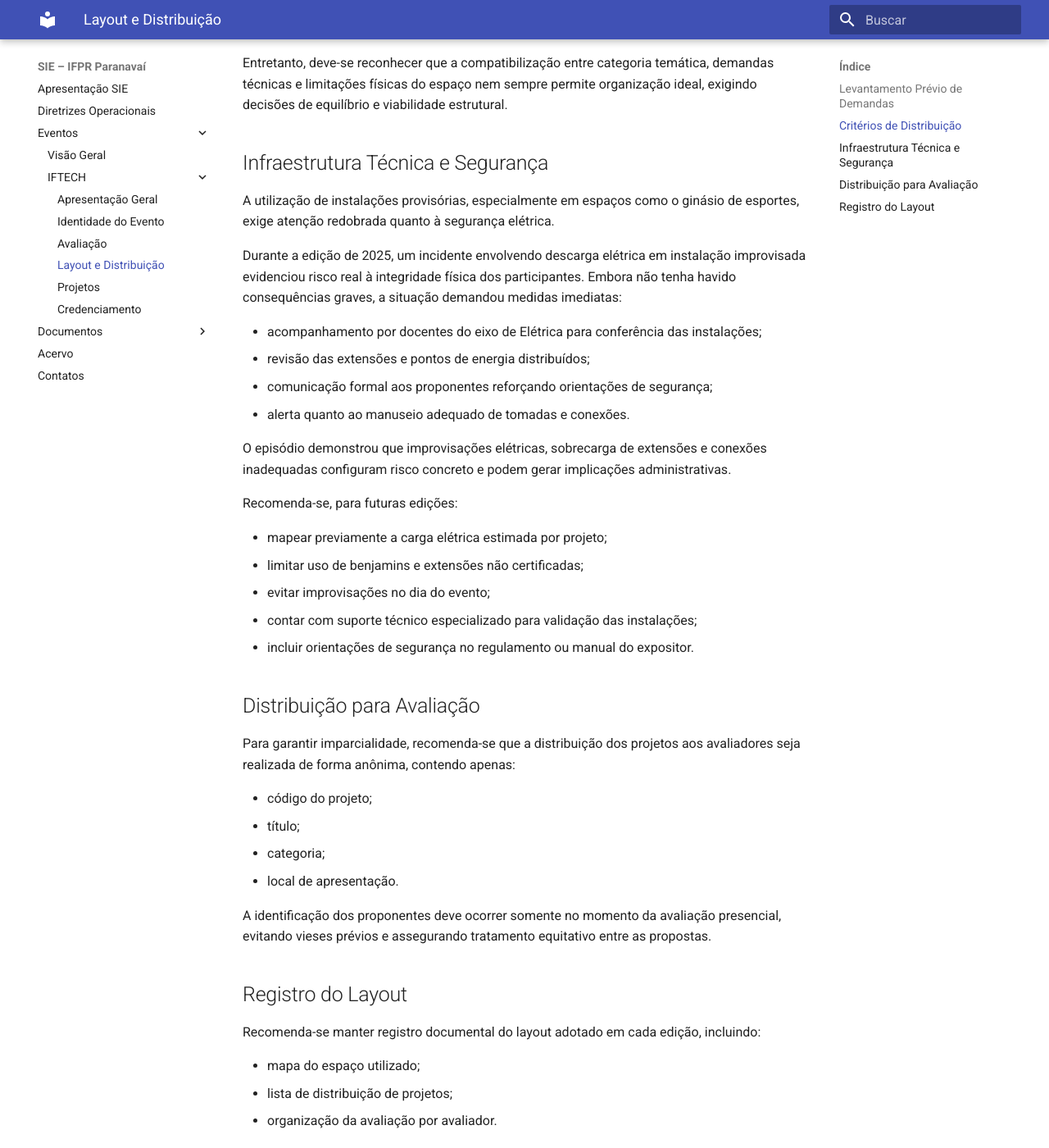
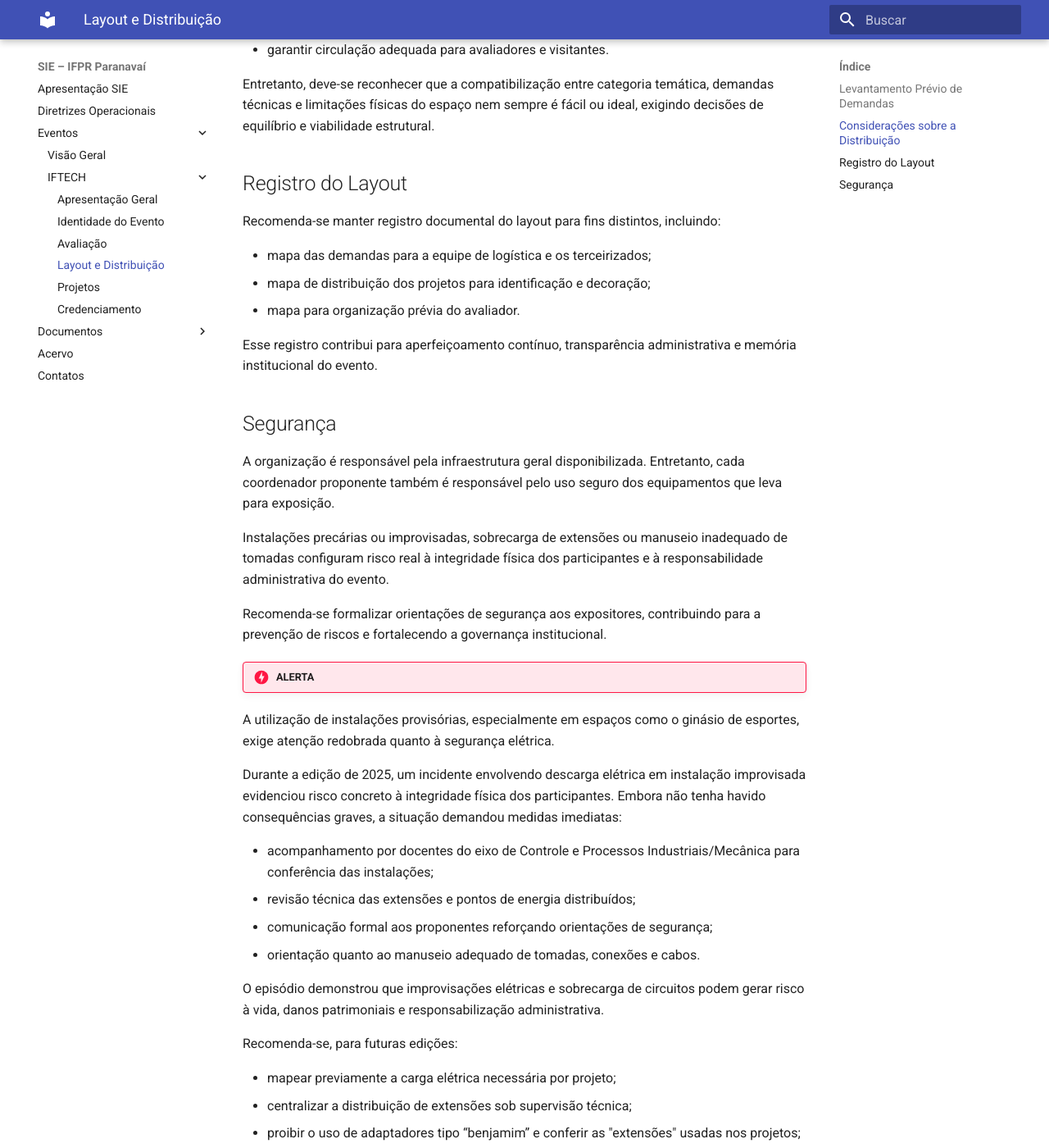
Before and after one commit to ifpr-sie-paranavai/dossie, an MkDocs documentation site: the page built from docs/eventos/iftech/layout.md, in a window 1280 px wide and 1400 px high, scrolled down 979 px. Shown: the whole window at 82% size. Built offline with MkDocs 1.6.1 and Material for MkDocs 9.7.7, drawn with Linux system fonts in a browser that asks for light colours; some of the changed text lies outside the part shown.

Commit message:
Update layout.md

```diff
--- a/docs/eventos/iftech/layout.md
+++ b/docs/eventos/iftech/layout.md
@@ -1,4 +1,4 @@
-# Layout e Distribuição dos Projetos
+# Infraestrutura e Layout
 
 A definição do layout constitui etapa estratégica na organização da IFTECH, impactando diretamente a fluidez do evento, a experiência dos participantes, a segurança operacional e a imparcialidade do processo avaliativo.
 
@@ -14,10 +14,10 @@ Antes da definição da distribuição dos projetos no espaço físico, recomend
 
 O conhecimento prévio dessas demandas possibilita melhor organização do ambiente, reduz ajustes de última hora e contribui para a segurança da instalação.
 
-A distribuição de 2025 encontra-se registrada na pasta:
+As informações coletadas em 2025 encontram-se registradas no Google Drive na pasta:
 IFTECH2025/Infraestrutura e Layout.
 
-## Critérios de Distribuição
+## Considerações sobre a Distribuição
 
 Sempre que possível, recomenda-se:
 
@@ -27,55 +27,43 @@ Sempre que possível, recomenda-se:
 - evitar concentração excessiva de projetos com alta demanda elétrica em um único ponto;
 - garantir circulação adequada para avaliadores e visitantes.
 
-Entretanto, deve-se reconhecer que a compatibilização entre categoria temática, demandas técnicas e limitações físicas do espaço nem sempre permite organização ideal, exigindo decisões de equilíbrio e viabilidade estrutural.
+Entretanto, deve-se reconhecer que a compatibilização entre categoria temática, demandas técnicas e limitações físicas do espaço nem sempre é fácil ou ideal, exigindo decisões de equilíbrio e viabilidade estrutural.
 
-## Infraestrutura Técnica e Segurança
+## Registro do Layout
+
+Recomenda-se manter registro documental do layout para fins distintos, incluindo:
+
+- mapa das demandas para a equipe de logística e os terceirizados;
+- mapa de distribuição dos projetos para identificação e decoração;
+- mapa para organização prévia do avaliador.
+
+Esse registro contribui para aperfeiçoamento contínuo, transparência administrativa e memória institucional do evento.
+
+## Segurança
+
+A organização é responsável pela infraestrutura geral disponibilizada. Entretanto, cada coordenador proponente também é responsável pelo uso seguro dos equipamentos que leva para exposição.
+
+Instalações precárias ou improvisadas, sobrecarga de extensões ou manuseio inadequado de tomadas configuram risco real à integridade física dos participantes e à responsabilidade administrativa do evento.
+
+Recomenda-se formalizar orientações de segurança aos expositores, contribuindo para a prevenção de riscos e fortalecendo a governança institucional.
+
+!!! danger "ALERTA"
 
 A utilização de instalações provisórias, especialmente em espaços como o ginásio de esportes, exige atenção redobrada quanto à segurança elétrica.
 
-Durante a edição de 2025, um incidente envolvendo descarga elétrica em instalação improvisada evidenciou risco real à integridade física dos participantes. Embora não tenha havido consequências graves, a situação demandou medidas imediatas:
+Durante a edição de 2025, um incidente envolvendo descarga elétrica em instalação improvisada evidenciou risco concreto à integridade física dos participantes. Embora não tenha havido consequências graves, a situação demandou medidas imediatas:
 
-- acompanhamento por docentes do eixo de Elétrica para conferência das instalações;
-- revisão das extensões e pontos de energia distribuídos;
+- acompanhamento por docentes do eixo de Controle e Processos Industriais/Mecânica para conferência das instalações;
+- revisão técnica das extensões e pontos de energia distribuídos;
 - comunicação formal aos proponentes reforçando orientações de segurança;
-- alerta quanto ao manuseio adequado de tomadas e conexões.
+- orientação quanto ao manuseio adequado de tomadas, conexões e cabos.
 
-O episódio demonstrou que improvisações elétricas, sobrecarga de extensões e conexões inadequadas configuram risco concreto e podem gerar implicações administrativas.
+O episódio demonstrou que improvisações elétricas e sobrecarga de circuitos podem gerar risco à vida, danos patrimoniais e responsabilização administrativa.
 
 Recomenda-se, para futuras edições:
 
-- mapear previamente a carga elétrica estimada por projeto;
-- limitar uso de benjamins e extensões não certificadas;
-- evitar improvisações no dia do evento;
-- contar com suporte técnico especializado para validação das instalações;
-- incluir orientações de segurança no regulamento ou manual do expositor.
-
-## Distribuição para Avaliação
-
-Para garantir imparcialidade, recomenda-se que a distribuição dos projetos aos avaliadores seja realizada de forma anônima, contendo apenas:
-
-- código do projeto;
-- título;
-- categoria;
-- local de apresentação.
-
-A identificação dos proponentes deve ocorrer somente no momento da avaliação presencial, evitando vieses prévios e assegurando tratamento equitativo entre as propostas.
-
-## Registro do Layout
-
-Recomenda-se manter registro documental do layout adotado em cada edição, incluindo:
-
-- mapa do espaço utilizado;
-- lista de distribuição de projetos;
-- organização da avaliação por avaliador.
-
-Esse registro contribui para aperfeiçoamento contínuo, transparência administrativa e memória institucional do evento.
-
-!!! danger "Responsabilidade Compartilhada"
-
-    A organização é responsável pela infraestrutura geral disponibilizada.
-    Entretanto, cada proponente também é responsável pelo uso seguro dos equipamentos que leva para exposição.
-
-    Instalações improvisadas, sobrecarga de extensões ou manuseio inadequado de tomadas configuram risco real à integridade física dos participantes e à responsabilidade administrativa do evento.
-
-    Recomenda-se formalizar orientações de segurança no regulamento ou manual do expositor, prevenindo riscos e fortalecendo a governança institucional.
+- mapear previamente a carga elétrica necessária por projeto;
+- centralizar a distribuição de extensões sob supervisão técnica;
+- proibir o uso de adaptadores tipo “benjamim” e conferir as "extensões" usadas nos projetos;
+- destacar equipe de apoio técnico durante a montagem;
+- incluir orientações formais de segurança no e-mail oficial aos expositores.
```
